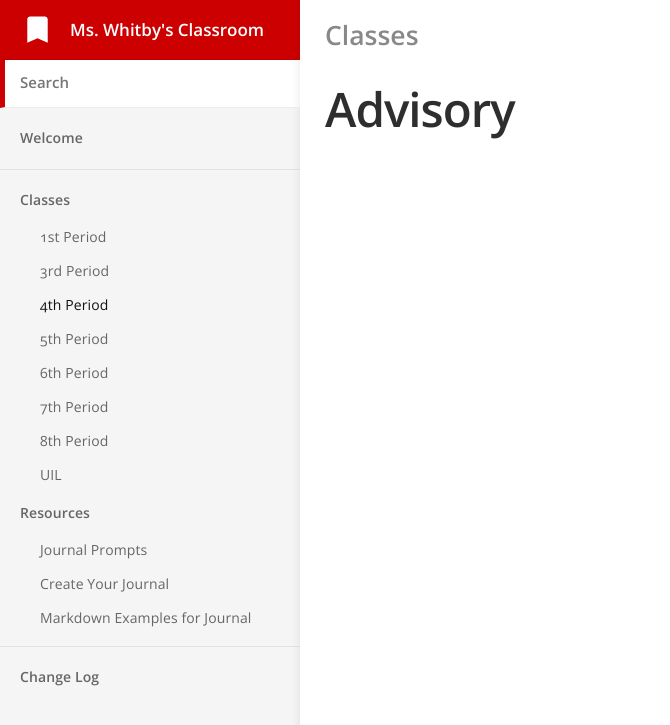
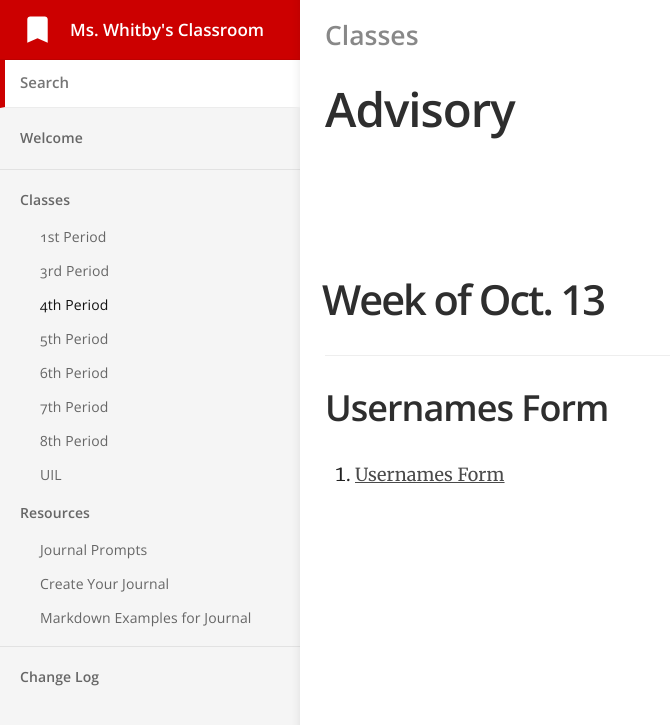
Before and after one commit to mswhitby/classroom, a Jekyll site: the page built from _docs/classes/4th.md, in a window 1280 px wide. Shown: the top 725 px of the page, without its empty margins (0-670 px from the left). Built offline with Jekyll 4.4.1, drawn with Linux system fonts in a browser that asks for light colours.

Commit message:
Updated Lessons

```diff
--- a/_docs/classes/4th.md
+++ b/_docs/classes/4th.md
@@ -4,3 +4,8 @@ subtitle: Advisory
 category: Classes
 order: 3
 ---
+
+# Week of Oct. 13
+
+## Usernames Form
+1. [Usernames Form](https://docs.google.com/forms/d/e/1FAIpQLScAVokUd7f1JLEXYjjRJyqP0OOizoZaGA04fvv-cdqtGM8E8g/viewform?usp=publish-editor)
```
